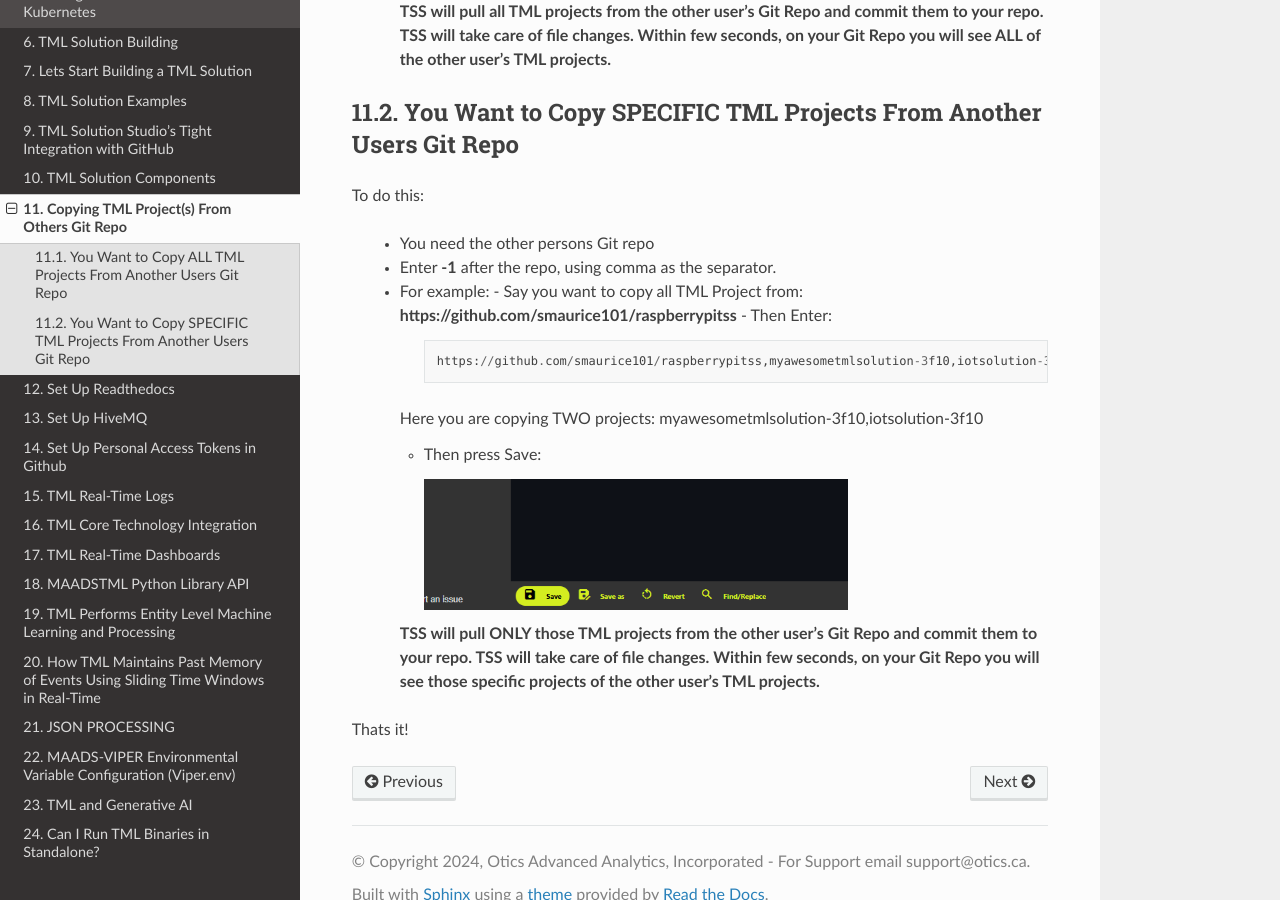
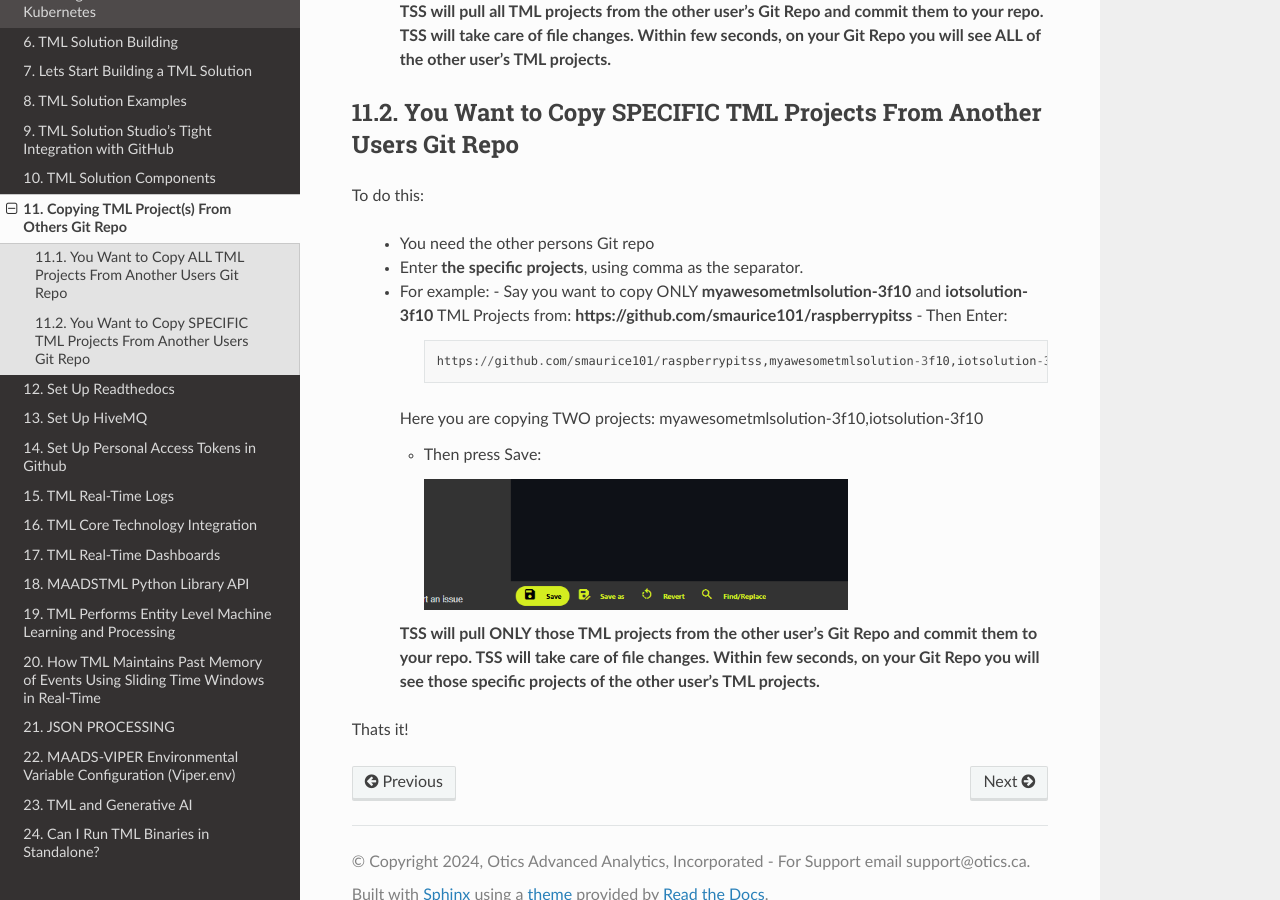
Before and after one commit to smaurice101/readthedocs, a Sphinx documentation site: the page built from docs/source/usercopy.rst, in a window 1280 px wide and 900 px high, scrolled down 1176 px. Built offline with Sphinx 7.4.7 and the Read the Docs theme 3.1.0, drawn with Linux system fonts in a browser that asks for light colours.

Commit message:
Update usercopy.rst

```diff
--- a/docs/source/usercopy.rst
+++ b/docs/source/usercopy.rst
@@ -43,9 +43,9 @@ You Want to Copy SPECIFIC TML Projects From Another Users Git Repo
 To do this:
 
   - You need the other persons Git repo
-  - Enter **-1** after the repo, using comma as the separator.
+  - Enter **the specific projects**, using comma as the separator.
   - For example:
-    - Say you want to copy all TML Project from: **https://github.com/smaurice101/raspberrypitss**
+    - Say you want to copy ONLY **myawesometmlsolution-3f10** and **iotsolution-3f10** TML Projects from: **https://github.com/smaurice101/raspberrypitss**
     - Then Enter:
 
       .. code-block::
```
